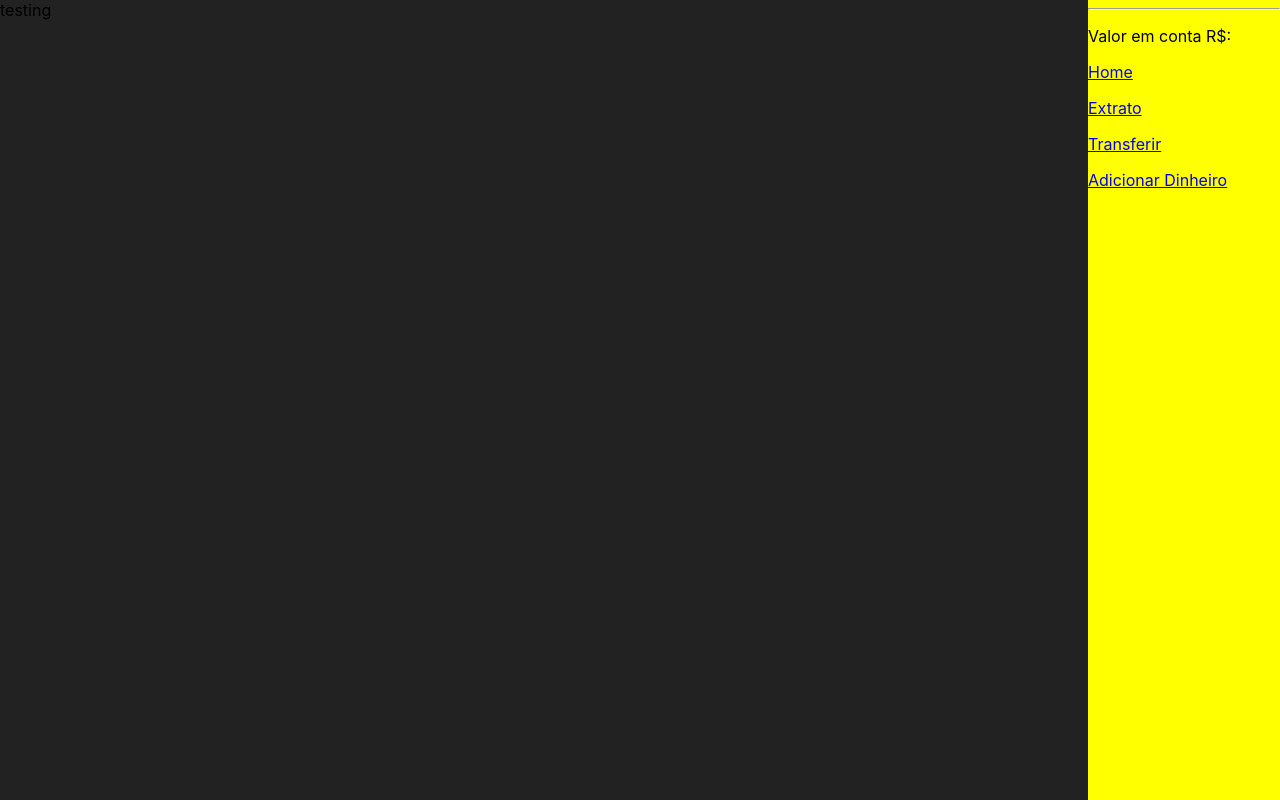
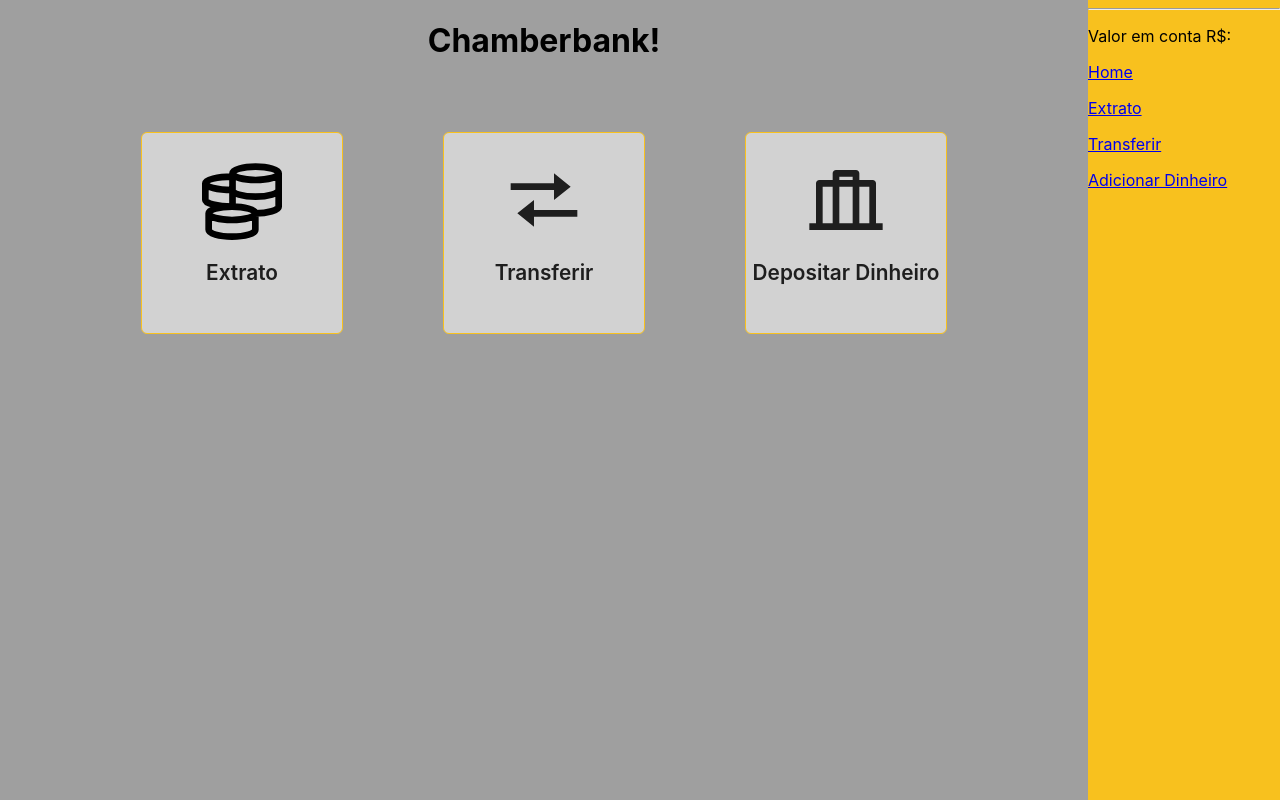
Before and after one commit to akaLuisinho/chamberbank-frontend, a React (Create React App) app: page /home in a window 1280 px wide. Built offline with nearby package versions, Linux system fonts and the light colour scheme.

Commit message:
adding home style

```diff
--- a/package.json
+++ b/package.json
@@ -13,6 +13,7 @@
     "axios": "^0.24.0",
     "react": "^17.0.2",
     "react-dom": "^17.0.2",
+    "react-icons": "^4.3.1",
     "react-router-dom": "^5",
     "react-scripts": "4.0.3",
     "styled-components": "^5.3.3",
--- a/src/components/Sidebar/styles.ts
+++ b/src/components/Sidebar/styles.ts
@@ -4,5 +4,5 @@ export const Container = styled.div`
     width: 15vw;
     max-width: 250px;
     min-width: 100px;
-    background: yellow;
+    background: var(--yellow);
 `
--- a/src/pages/home/index.tsx
+++ b/src/pages/home/index.tsx
@@ -1,13 +1,46 @@
-import { Container, Content } from './styles'
+import { Container, Content, Logo, Pages, PageButton } from './styles'
 import { useAuth } from '../../hooks/useAuth'
 import { Sidebar } from '../../components/Sidebar'
+import { IconContext } from 'react-icons'
+import { RiLuggageDepositLine } from 'react-icons/ri'
+import { GrMoney } from 'react-icons/gr'
+import { BiTransfer } from 'react-icons/bi'
+import { Link } from 'react-router-dom'
 
 export const Home = () => {
     const { user, token } = useAuth()
 
         return (
         <Container>
-            <Content>testing</Content>
+            <IconContext.Provider value={{className: 'react-icons'}}>
+                <Content>
+                    <Logo>Chamberbank!</Logo>
+
+                    <Pages>
+                        <Link className='link-style' to="/extract">
+                            <PageButton>
+                                <GrMoney />
+                                <p>Extrato</p>
+                            </PageButton>
+                        </Link>
+
+                        <Link className='link-style' to="/transfer">
+                            <PageButton>
+                                <BiTransfer />
+                                <p>Transferir</p>
+                            </PageButton>
+                        </Link>
+
+                        <Link className='link-style' to="/addmoney">
+                            <PageButton>
+                                <RiLuggageDepositLine />
+                                <p>Depositar Dinheiro</p>
+                            </PageButton>
+                        </Link>
+                    </Pages>
+                </Content>
+            </IconContext.Provider>
+
             <Sidebar />
         </Container>
     )
--- a/src/pages/home/styles.ts
+++ b/src/pages/home/styles.ts
@@ -2,12 +2,61 @@ import styled from 'styled-components'
 
 export const Container = styled.div`
     display: flex;
-    height: 100vh;
+`
+
+export const Logo = styled.h1`
+    text-align: center;
 `
 
 export const Content = styled.div`
-    background: #f4f4f4;
     flex: 1;
     height: 100vh;
-    background: #222;
+
+    .link-style {
+        text-decoration: none;
+        color: var(--black)
+    }
 `
+
+export const PageButton = styled.div`
+    display: flex;
+    flex-direction: column;
+    align-items: center;
+    justify-content: center;
+    width: 200px;
+    height: 200px;
+    border-radius: 6px;
+    background: var(--light-gray);
+    border: 1px solid var(--yellow);
+    margin: 50px;
+    cursor: pointer;
+
+    .react-icons {
+        height: 80px;
+        width: 80px;
+        color: var(--black);
+    }
+
+    p {
+        font-size: 1.3em;
+        font-weight: 600;
+    }
+
+    &:hover {
+        opacity: 0.7;
+        transition: 1s;
+    }
+`
+
+export const Pages = styled.div`
+    justify-content: center;
+    display: grid;
+
+    @media (min-width: 951px) {
+        grid-template-columns: auto auto auto;
+
+    }
+    @media (max-width: 950px) {
+        grid-template-rows: auto auto auto;
+    }
+`
```
Also changed, not shown: 1 other file (tests, documents, lock files or other folders).
